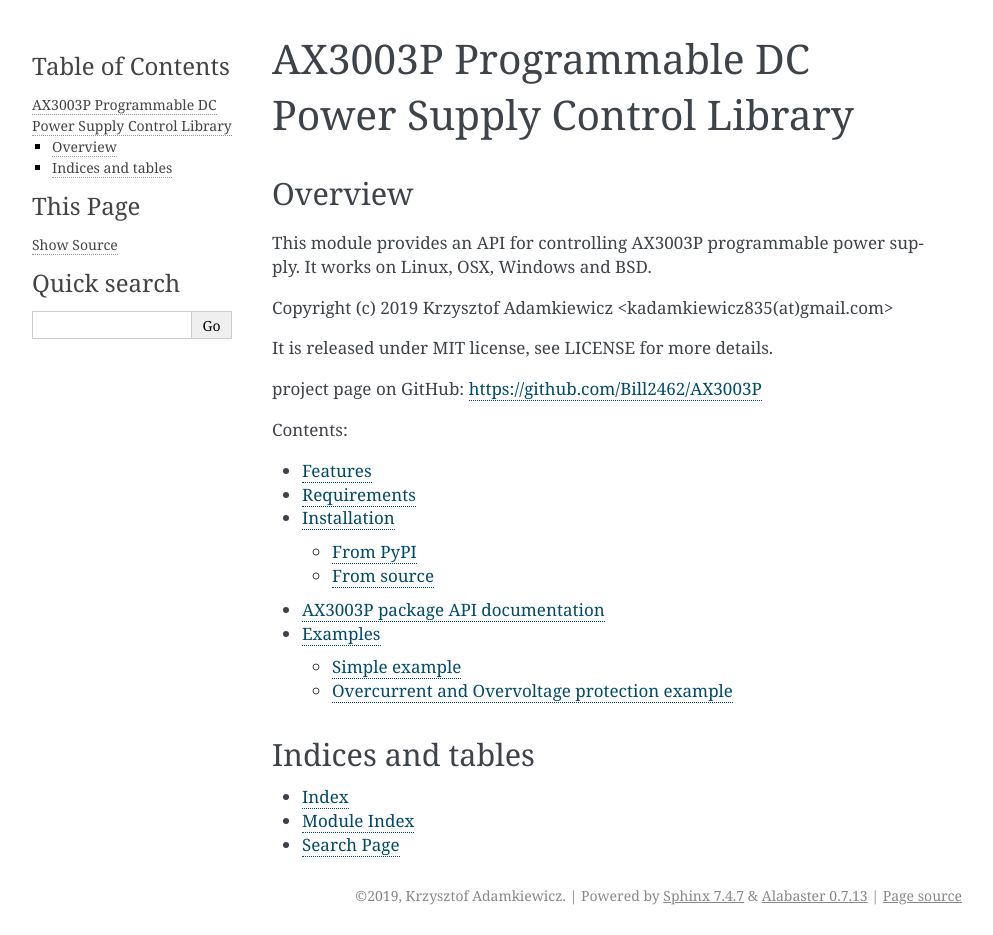
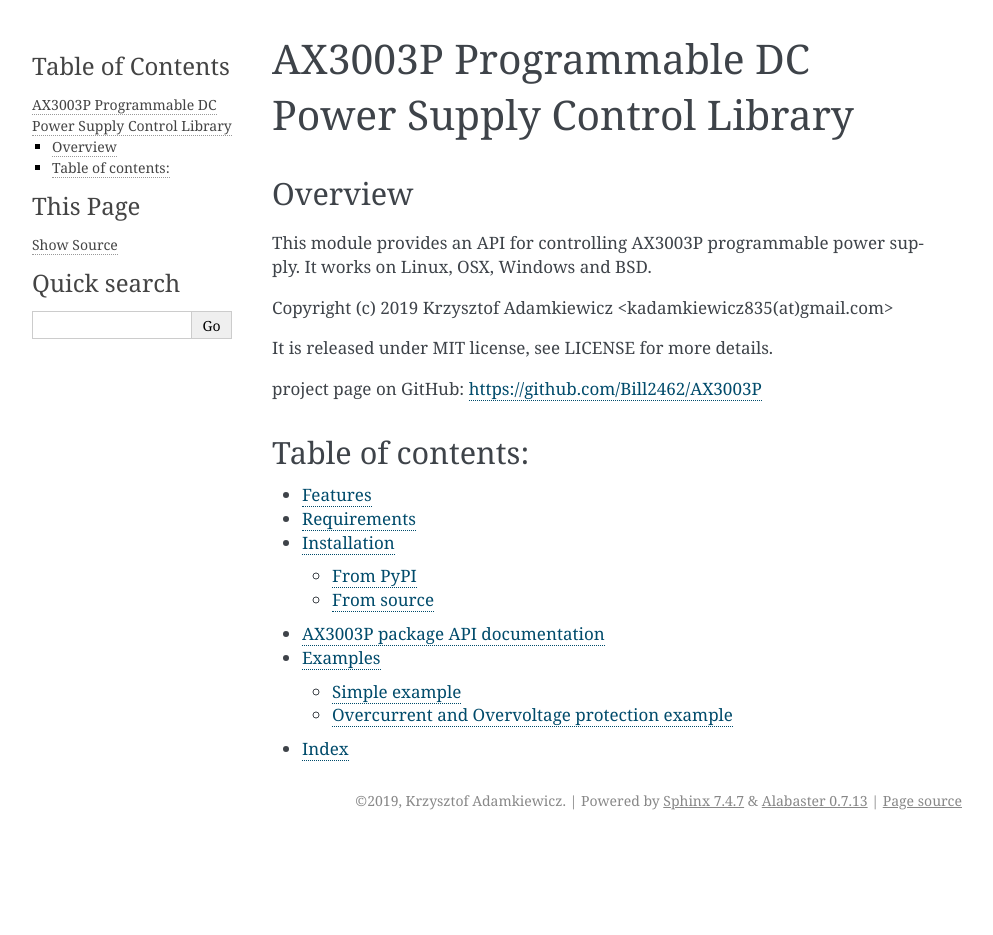
Before and after one commit to Bill2462/AX3003P, a Sphinx documentation site: the page built from docs/source/index.rst, in a window 1280 px wide. Shown: the whole page, without its empty margins (148-1141 px from the left). Built offline with Sphinx 7.4.7, drawn with Linux system fonts in a browser that asks for light colours; after the commit the page ends 900 px from its top, so only the background shows below that.

Commit message:
update index.rst

```diff
--- a/docs/source/index.rst
+++ b/docs/source/index.rst
@@ -13,7 +13,9 @@
 
 _`project page on GitHub`: https://github.com/Bill2462/AX3003P
 
-Contents:
+
+Table of contents:
+=================
 
 .. toctree::
     :maxdepth: 2
@@ -22,9 +24,4 @@
     API
     examples
 
-Indices and tables
-==================
-
 * :ref:`genindex`
-* :ref:`modindex`
-* :ref:`search`
```
